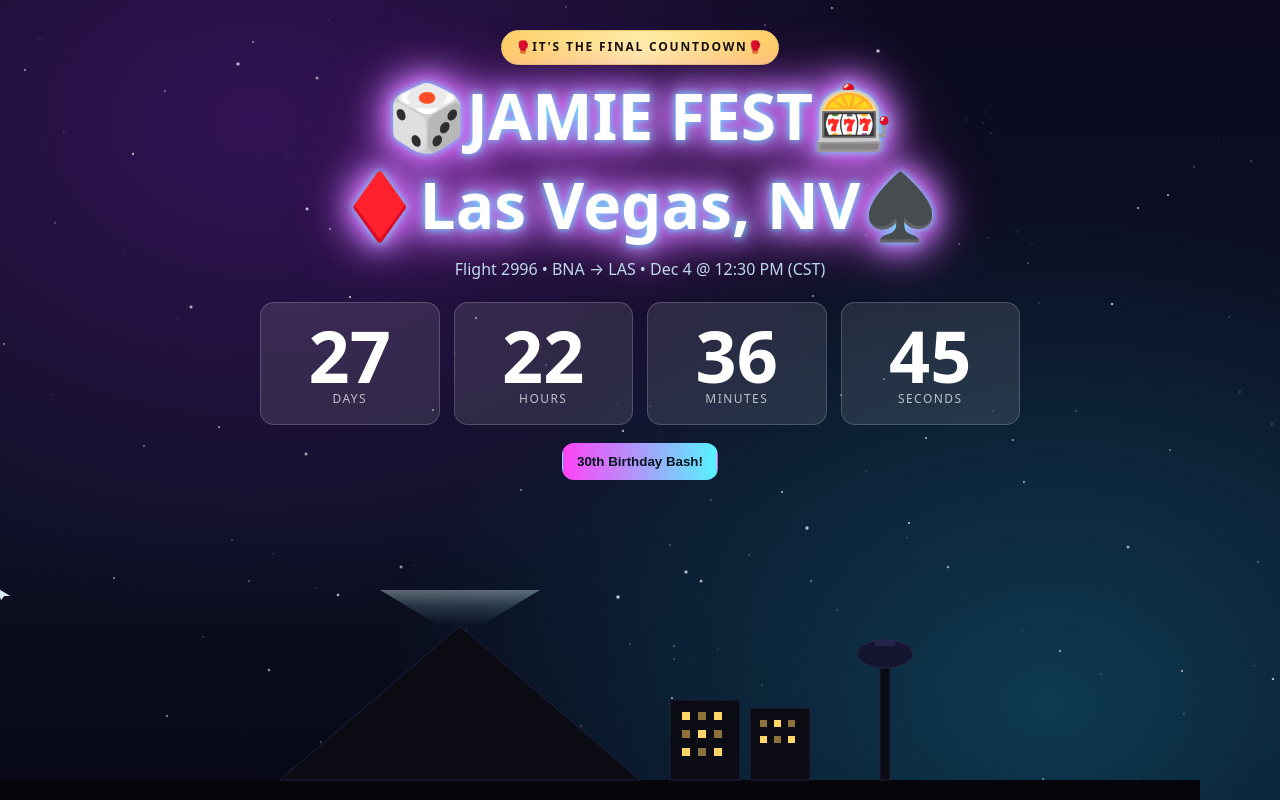
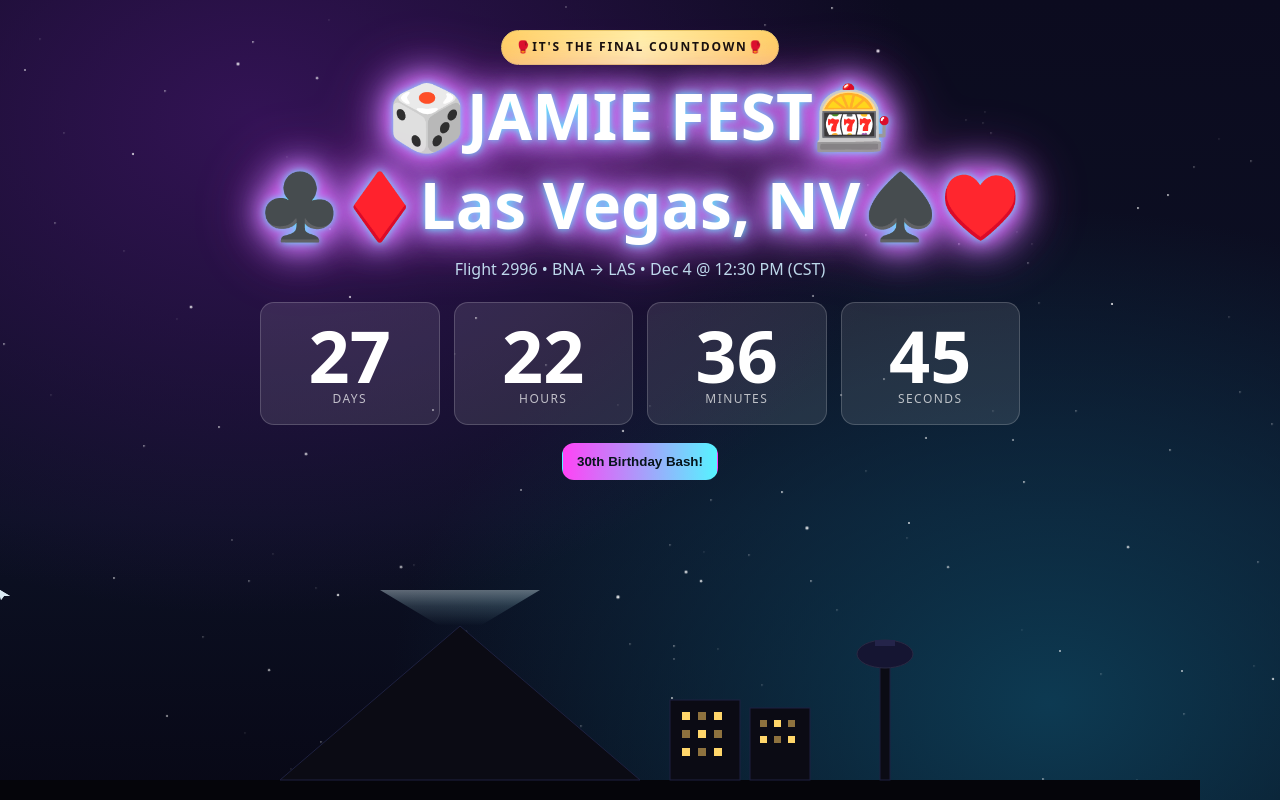
Before and after one commit to JamStan/Jamie-Fest-Countdown-30th, a plain HTML site: page index.html in a window 1280 px wide. Drawn offline with Linux system fonts and the light colour scheme.

Commit message:
Update 4

```diff
--- a/index.html
+++ b/index.html
@@ -208,7 +208,7 @@
 
 <script>
 /* ---------- Time & sharing ---------- */
-const DEFAULT_TITLE = "🎲JAMIE FEST🎰<br>♦️Las Vegas, NV♠️";
+const DEFAULT_TITLE = "🎲JAMIE FEST🎰<br>♣️♦️Las Vegas, NV♠️♥️";
 const DEFAULT_ISO_WITH_TZ = "2025-12-04T12:30:00-06:00"; // Nashville CST
 
 const params = new URLSearchParams(location.search);
```
